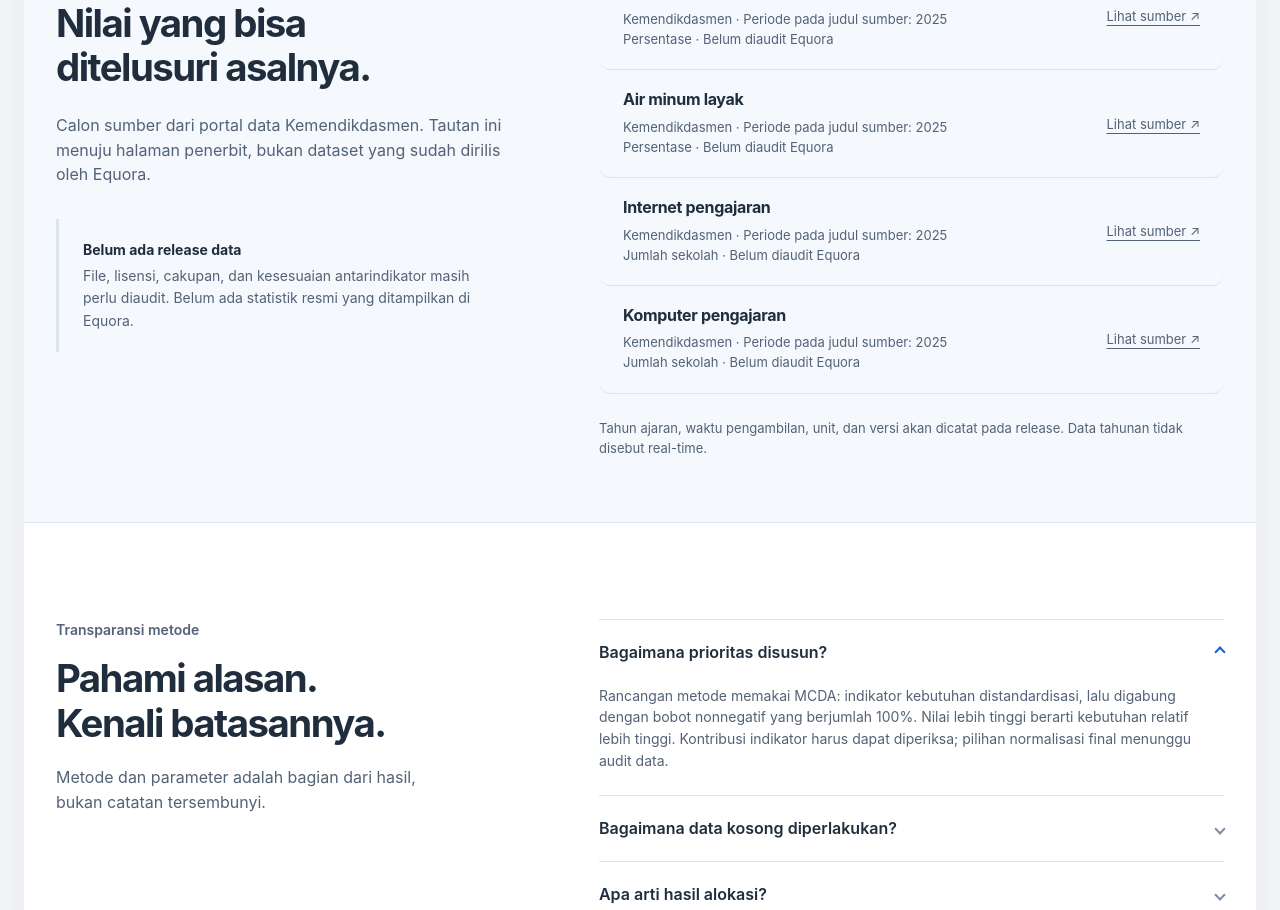
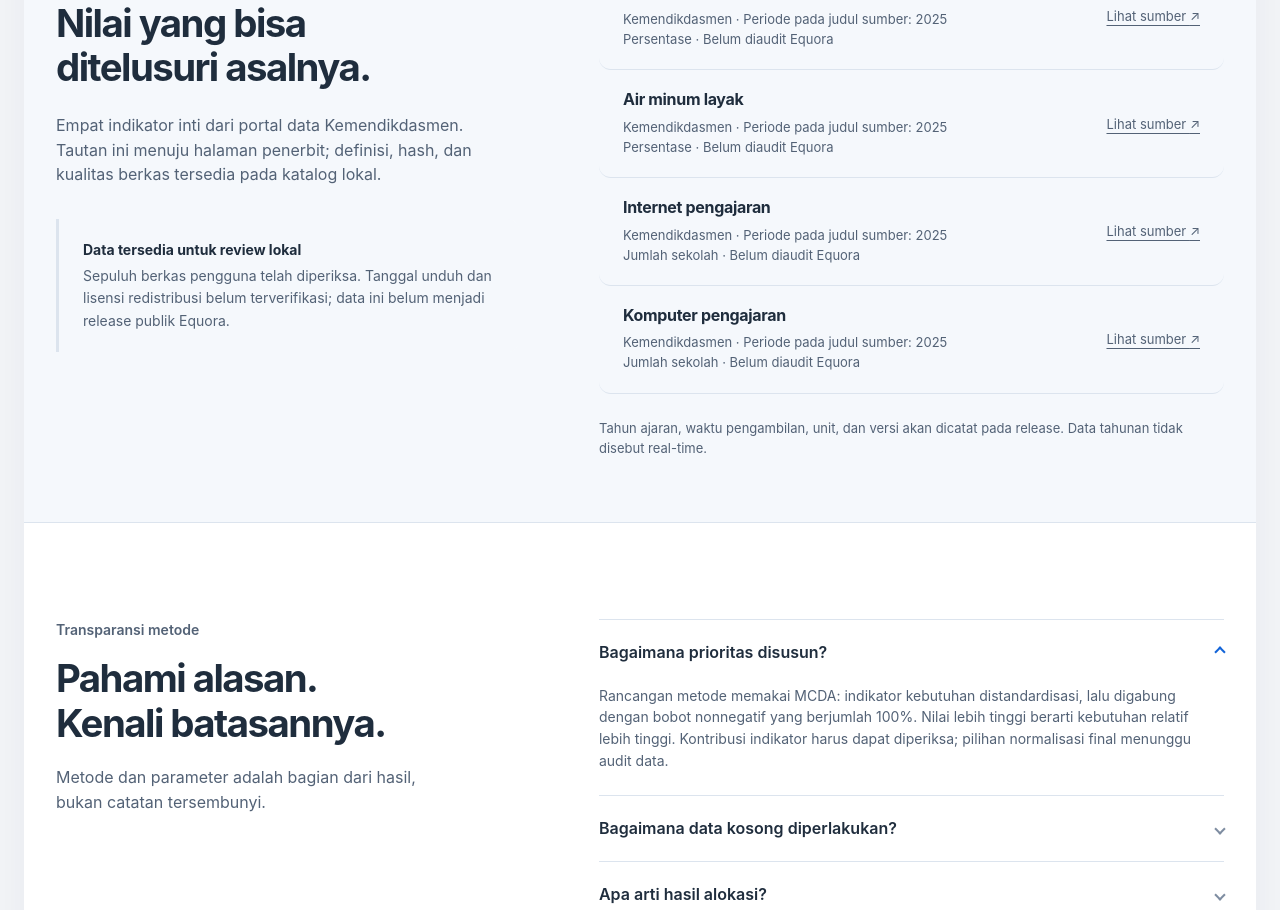
Before and after one commit to mrizalbasri/Equora, a SvelteKit app in the folder frontend/: page / in a window 1280 px wide. Shown: the part 2555-3465 px from the top of the page. Built offline with nearby package versions, Linux system fonts and the light colour scheme.

Commit message:
docs(validation): record integrated local workspace evidence

```diff
--- a/frontend/src/routes/+page.svelte
+++ b/frontend/src/routes/+page.svelte
@@ -326,9 +326,9 @@
       <div class="source-intro">
         <p class="eq-kicker">Sumber sebelum kesimpulan</p>
         <h2 id="sources-title">Nilai yang bisa<br />ditelusuri asalnya.</h2>
-        <p>Calon sumber dari portal data Kemendikdasmen. Tautan ini menuju halaman penerbit, bukan dataset yang sudah dirilis oleh Equora.</p>
-        <AvailabilityNotice title="Belum ada release data">
-          <p>File, lisensi, cakupan, dan kesesuaian antarindikator masih perlu diaudit. Belum ada statistik resmi yang ditampilkan di Equora.</p>
+        <p>Empat indikator inti dari portal data Kemendikdasmen. Tautan ini menuju halaman penerbit; definisi, hash, dan kualitas berkas tersedia pada katalog lokal.</p>
+        <AvailabilityNotice title="Data tersedia untuk review lokal">
+          <p>Sepuluh berkas pengguna telah diperiksa. Tanggal unduh dan lisensi redistribusi belum terverifikasi; data ini belum menjadi release publik Equora.</p>
         </AvailabilityNotice>
       </div>
       <div class="source-list">
```
Also changed, not shown: 1 other file (tests, documents, lock files or other folders).
